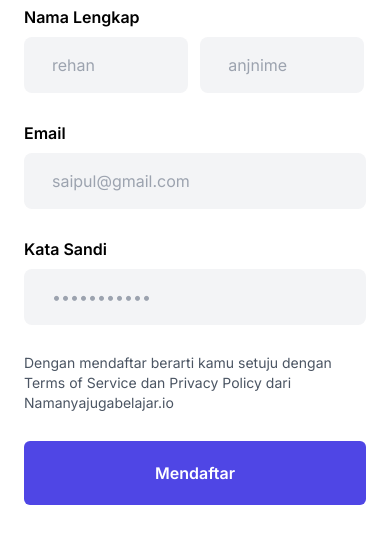
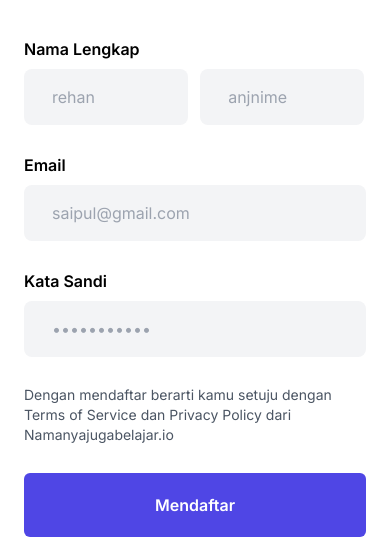
Before and after one commit to ariear/Free-Template-Login-Register-Website, a plain HTML site: page src/register.html in a window 390 px wide. Shown: the part 307-844 px from the top of the page. Drawn offline with Linux system fonts and the light colour scheme.

Commit message:
Fixed Register Mobile

```diff
--- a/src/register.html
+++ b/src/register.html
@@ -11,7 +11,7 @@
 <body>
  <div class="flex">
 
-    <div class="w-full lg:w-[50vw] h-screen bg-white flex justify-center items-center">
+    <div class="w-full lg:w-[50vw] md:h-screen bg-white flex justify-center items-center md:mt-0 mt-16">
 
         <div class="w-full px-6 md:px-0 md:w-[440px]">
 
```
